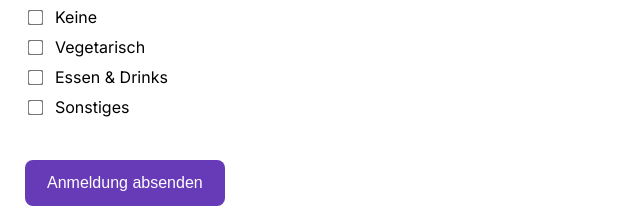
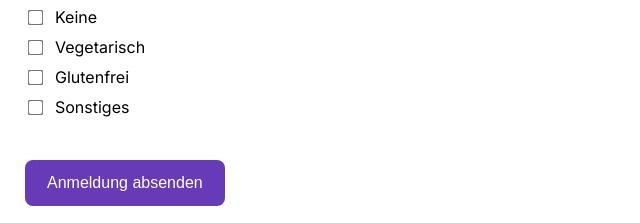
Before and after one commit to eliaseb001-hue/anmeldung-jugendtag22, a website: page public/index.html in a window 1280 px wide. Shown: the part 919-1142 px from the top of the page, 300-940 px from the left. Drawn offline with Linux system fonts and the light colour scheme.

Commit message:
Update index.html

```diff
--- a/public/index.html
+++ b/public/index.html
@@ -63,7 +63,7 @@ button:hover { background: #5a2fa5; }
                 <label>Besondere Essenswünsche/Allergien</label>
                 <div class="option"><input type="checkbox" name="interessen" value="Keine"> Keine</div>
                 <div class="option"><input type="checkbox" name="interessen" value="Vegetarisch"> Vegetarisch</div>
-                <div class="option"><input type="checkbox" name="interessen" value="Glutenfrei"> Essen & Drinks</div>
+                <div class="option"><input type="checkbox" name="interessen" value="Glutenfrei"> Glutenfrei</div>
                 <div class="option"><input type="checkbox" id="otherCheck" value="Sonstiges"> Sonstiges</div>
                 <div class="other-text" id="otherText">
                     <input type="text" name="otherText" placeholder="Bitte angeben...">
```
